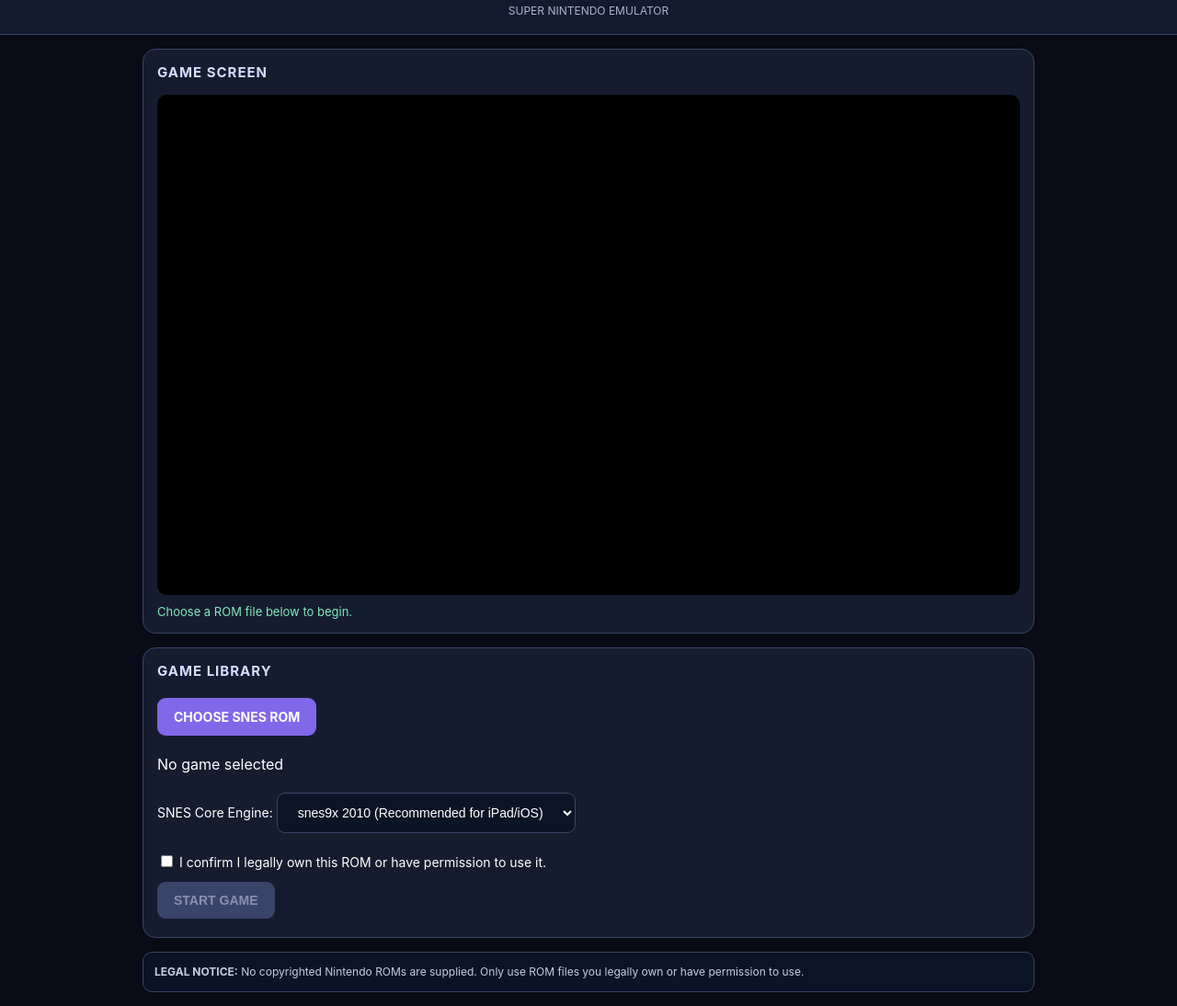
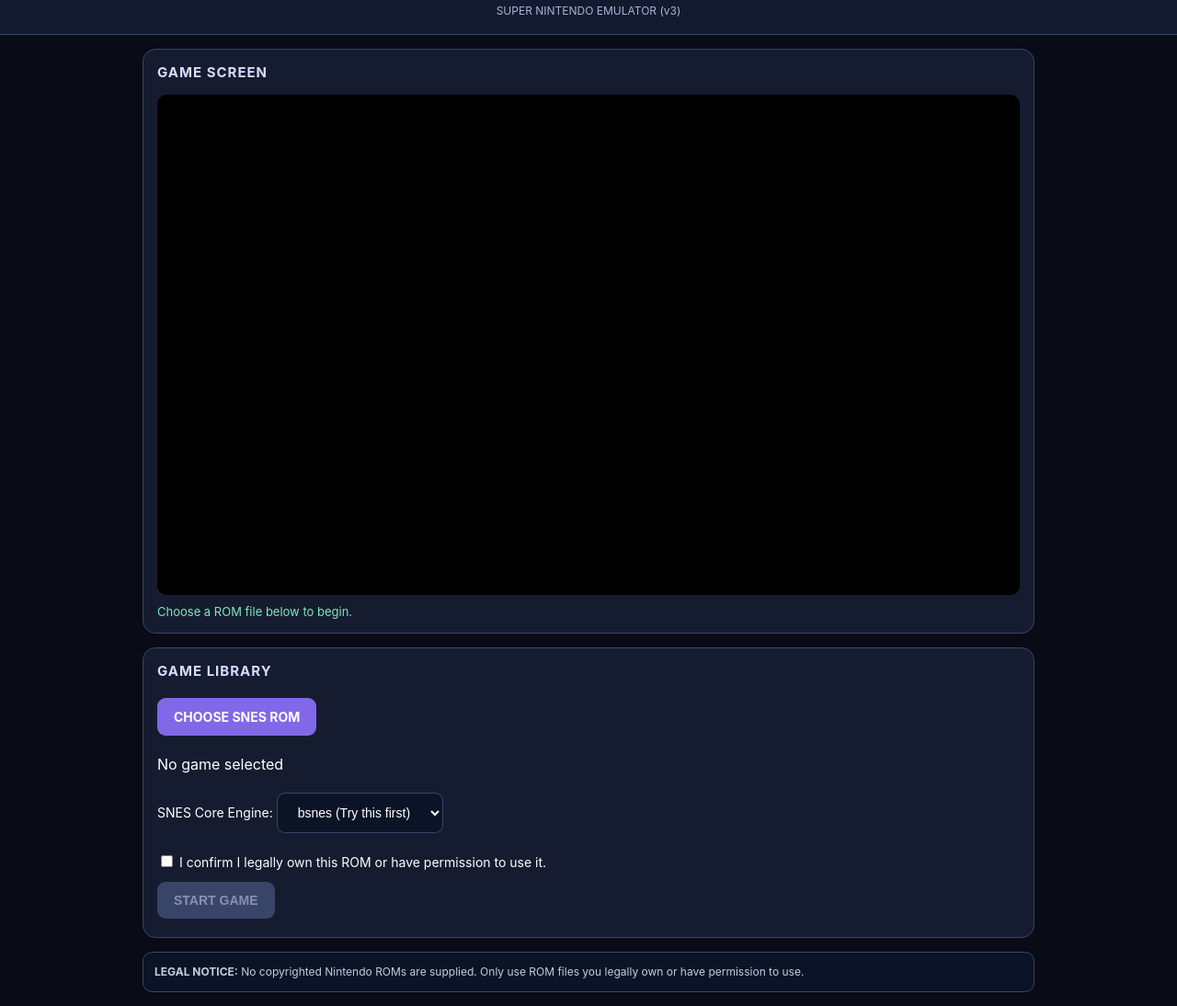
Before and after one commit to MrKernel7/JCSNES, a plain HTML site: page index.html in a window 1280 px wide. Shown: the part 66-1160 px from the top of the page at 92% size. Drawn offline with Linux system fonts and the light colour scheme.

Commit message:
Update index.html

```diff
--- a/index.html
+++ b/index.html
@@ -86,7 +86,7 @@
 
 <header>
   <h1>JCSNES EMU</h1>
-  <p>SUPER NINTENDO EMULATOR</p>
+  <p>SUPER NINTENDO EMULATOR (v3)</p>
 </header>
 
 <main>
@@ -106,10 +106,8 @@
     <div class="core-row">
       <label for="coreSelect">SNES Core Engine: </label>
       <select id="coreSelect">
-        <option value="snes9x2010">snes9x 2010 (Recommended for iPad/iOS)</option>
-        <option value="snes9x2005">snes9x 2005 (Fast / Lightweight)</option>
-        <option value="bsnes">bsnes (High Accuracy)</option>
-        <option value="snes">Default SNES</option>
+        <option value="bsnes">bsnes (Try this first)</option>
+        <option value="snes9x">snes9x</option>
       </select>
     </div>
 
@@ -184,11 +182,12 @@
     window.EJS_core = coreSelect.value;
     window.EJS_gameUrl = romUrl;
     window.EJS_gameName = rom.files[0].name.replace(/\.[^/.]+$/, "");
-    window.EJS_pathtodata = "https://cdn.emulatorjs.org/stable/data/";
+    window.EJS_pathtodata = "https://cdn.emulatorjs.org/4.2.1/data/";
+    window.EJS_disableDatabases = true;
     window.EJS_color = "#8068e9";
 
     const script = document.createElement("script");
-    script.src = "https://cdn.emulatorjs.org/stable/data/loader.js";
+    script.src = "https://cdn.emulatorjs.org/4.2.1/data/loader.js";
     script.onload = () => {
       status.textContent = "Core loaded! Tap Play inside the screen to start.";
     };
```
